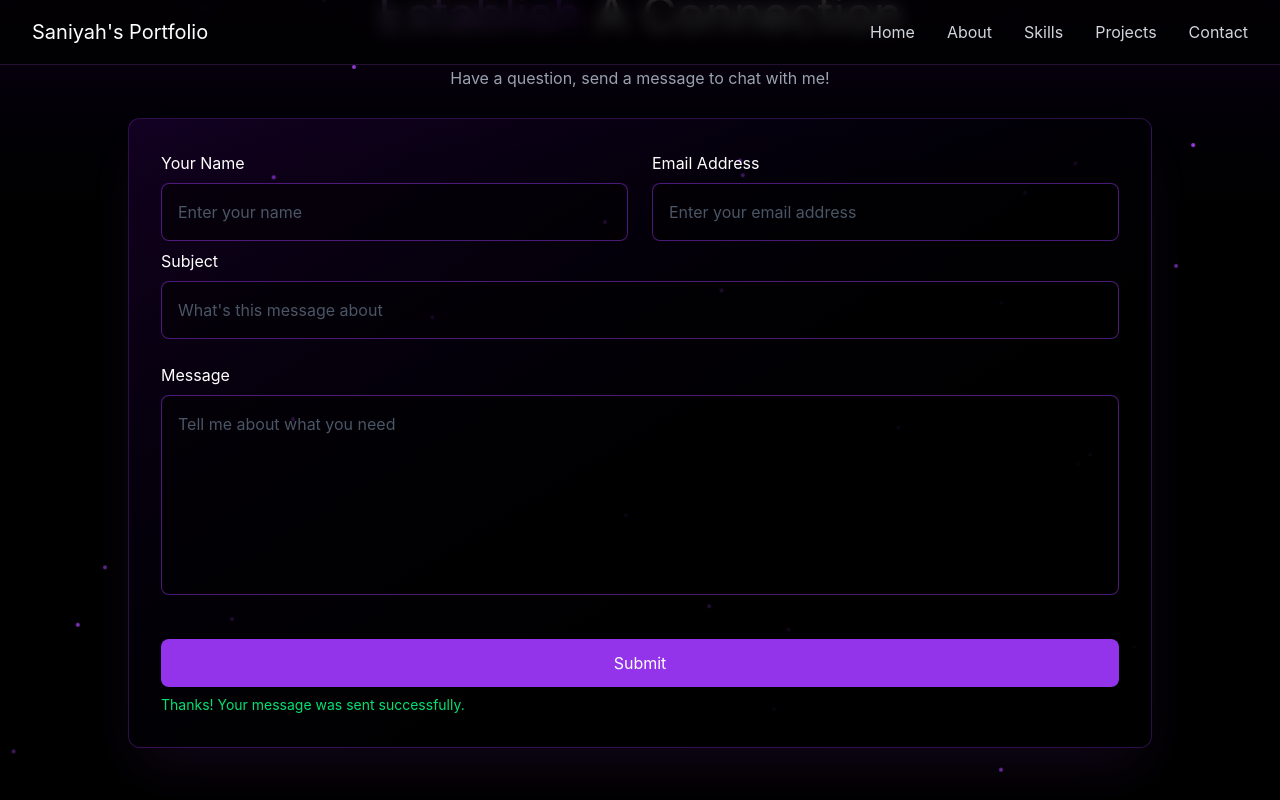
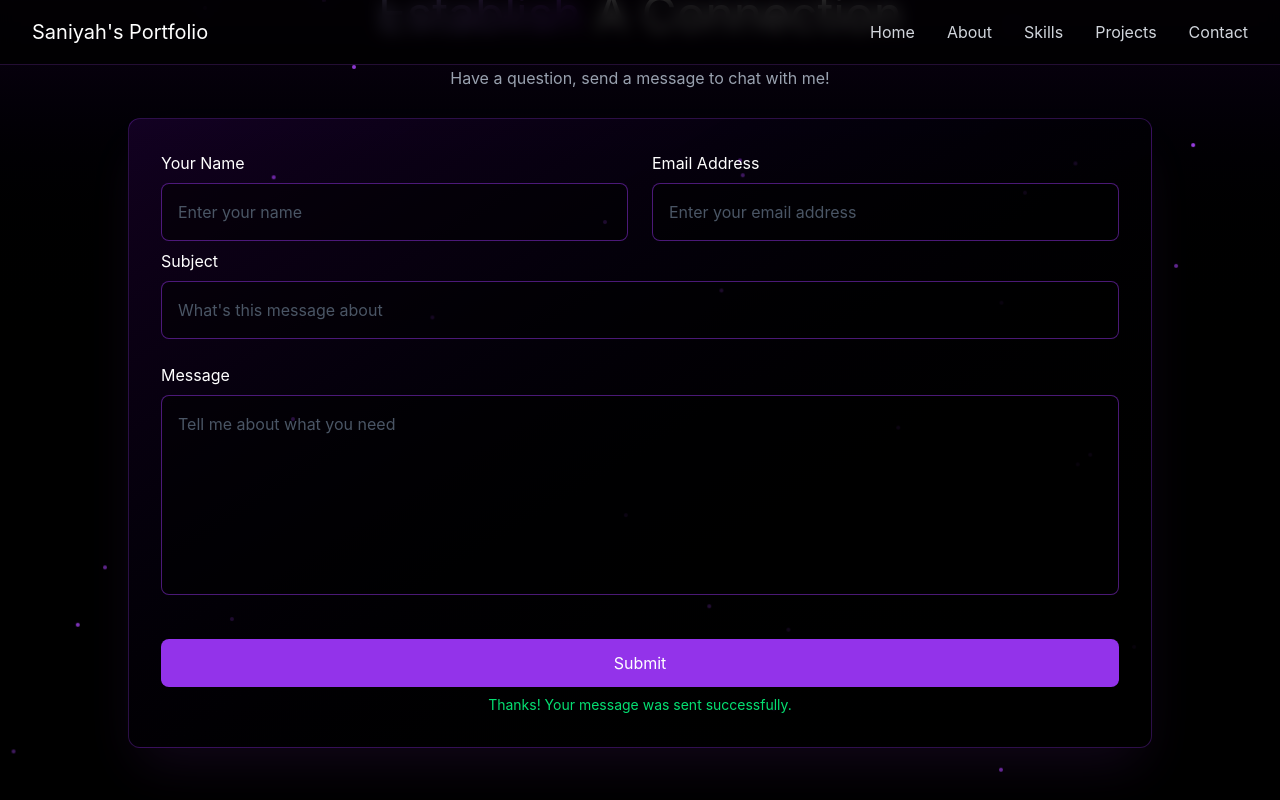
Before and after one commit to sans690/Portfolio, a React (Vite) app in the folder components/: page / in a window 1280 px wide. Both pictures are taken after typing "Sample", "name@example.com", "Sample", "Sample" into the empty fields and a click on the button "Submit". Shown: the part 3560-4360 px from the top of the page. Built offline with nearby package versions, Linux system fonts and the light colour scheme; no server answers.

Commit message:
Center of success text

```diff
--- a/components/src/Contact.tsx
+++ b/components/src/Contact.tsx
@@ -103,7 +103,7 @@ export function Contact() {
                 </button>
                 {statusMessage && (
                   <p
-                    className={`text-left text-sm ${
+                    className={`text-center text-sm ${
                       statusType === "success"
                         ? "text-green-400"
                         : "text-red-400"
```
